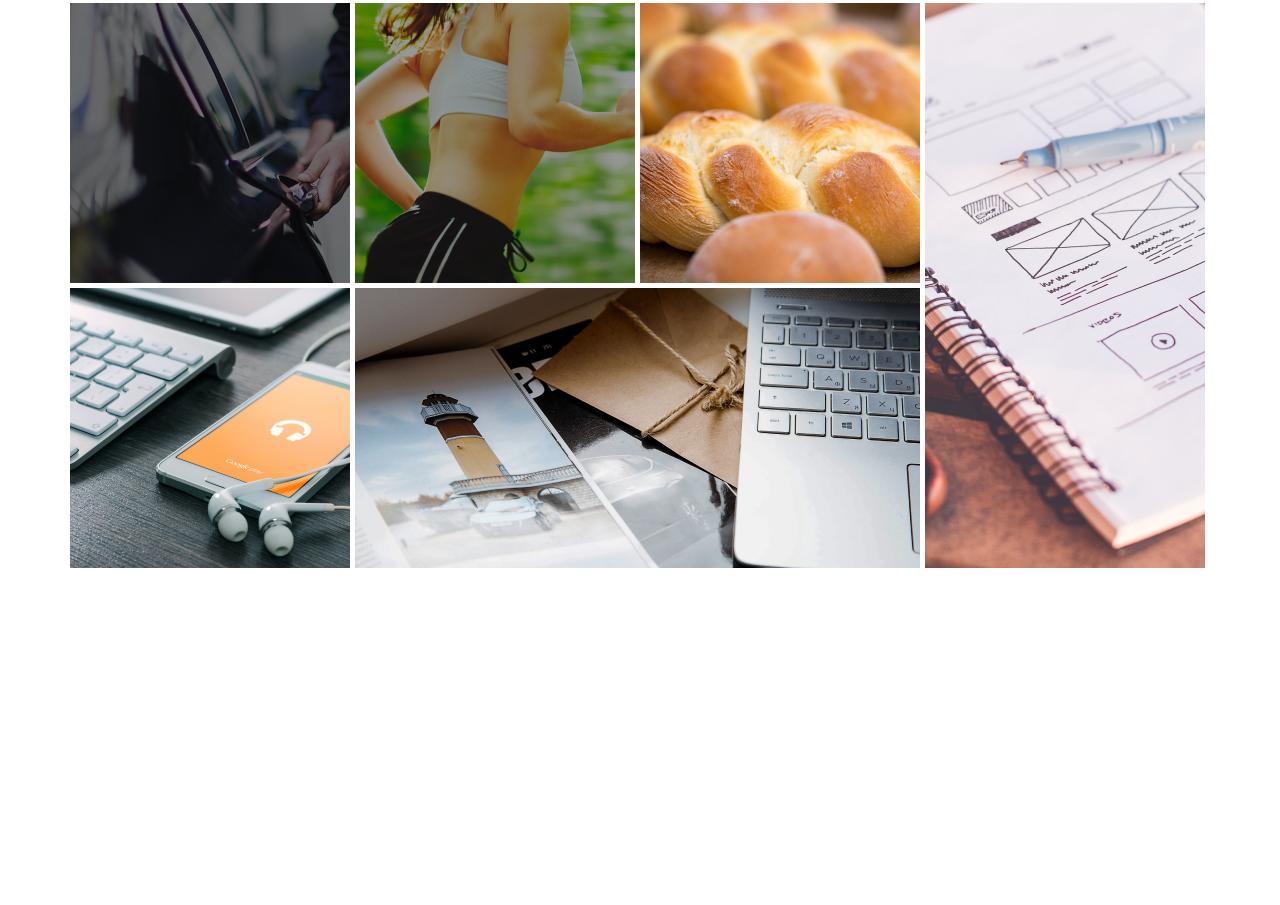
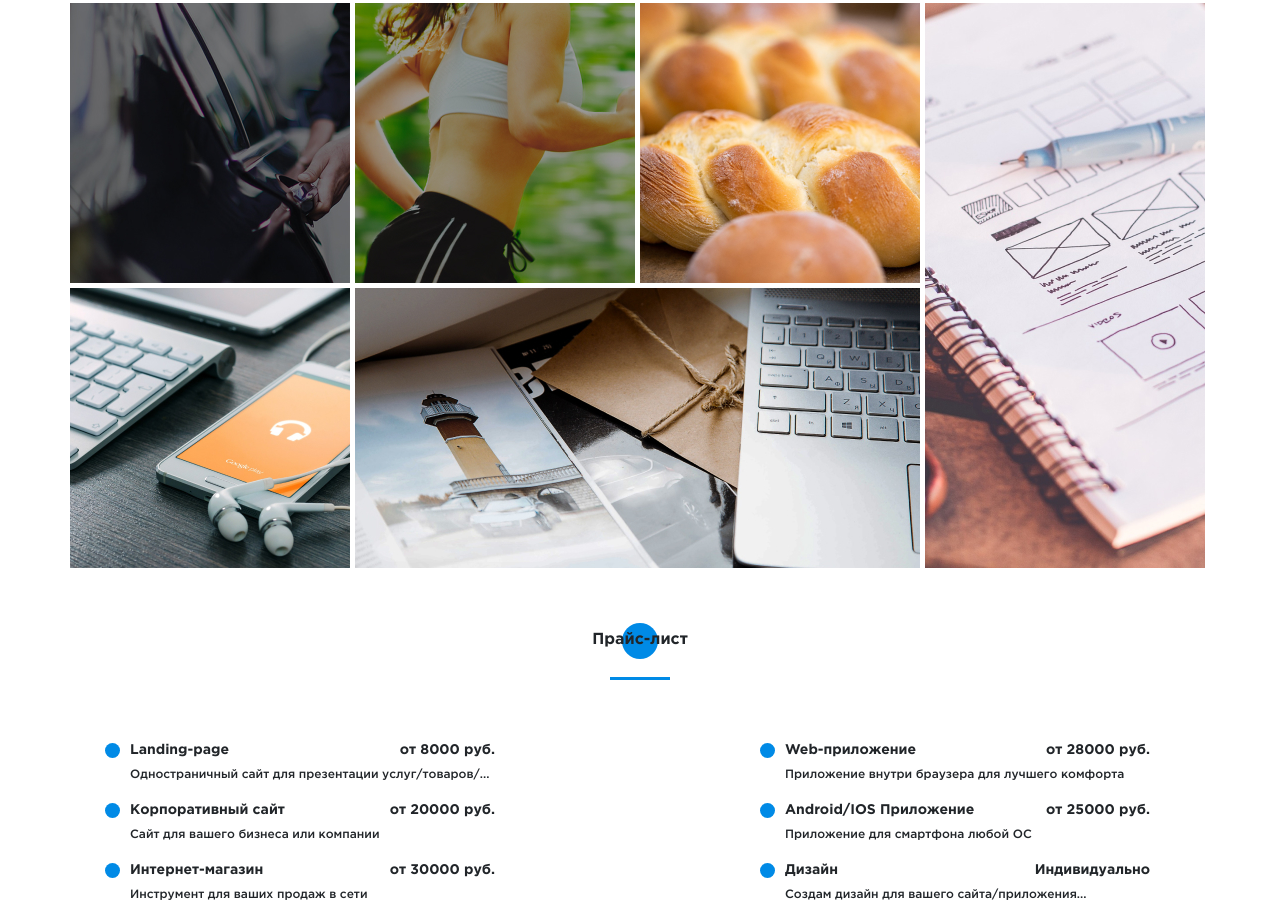
Before and after one commit to PileroiD/Portfolio, a website: page src/index.html in a window 1280 px wide. Shown: the part 3604-4509 px from the top of the page. Before the commit the page ends 4172 px from the top, so only its background shows below. Drawn offline with nearby package versions, Linux system fonts and the light colour scheme; files that its build step writes are made by us from their sources; a web font is replaced by a local one.

Commit message:
The price section ready

```diff
--- a/src/index.html
+++ b/src/index.html
@@ -318,6 +318,59 @@
         </div>
     </section>
 
+    <section class="price_list">
+        <div class="container">
+            <h2 class="title title_fz16 title__section-title">Прайс-лист</h2>
+            <div class="divider"></div>
+            <div class="price_list__wrapper">
+                <div class="price_list-item">
+                    <div class="price_list-item__head">
+                        <div class="title title_fz14 price_list-item__name">Landing-page</div>
+                        <div class="title title_fz14 price_list-item__price">от 8000 руб.</div>
+                    </div>
+                    <div class="title title_fz12 price_list-item__text">Одностраничный сайт для презентации услуг/товаров/...</div>
+                </div>
+                <div class="price_list-item">
+                    <div class="price_list-item__head">
+                        <div class="title title_fz14 price_list-item__name">Web-приложение</div>
+                        <div class="title title_fz14 price_list-item__price">от 28000 руб.</div>
+                    </div>
+                    <div class="title title_fz12 price_list-item__text">Приложение внутри браузера для лучшего комфорта</div>
+                </div>
+                <div class="price_list-item">
+                    <div class="price_list-item__head">
+                        <div class="title title_fz14 price_list-item__name">Корпоративный сайт</div>
+                        <div class="title title_fz14 price_list-item__price">от 20000 руб.</div>
+                    </div>
+                    <div class="title title_fz12 price_list-item__text">Сайт для вашего бизнеса или компании</div>
+                </div>
+                <div class="price_list-item">
+                    <div class="price_list-item__head">
+                        <div class="title title_fz14 price_list-item__name">Android/IOS Приложение</div>
+                        <div class="title title_fz14 price_list-item__price">от 25000 руб.</div>
+                    </div>
+                    <div class="title title_fz12 price_list-item__text">Приложение для смартфона любой ОС</div>
+                </div>
+                <div class="price_list-item">
+                    <div class="price_list-item__head">
+                        <div class="title title_fz14 price_list-item__name">Интернет-магазин</div>
+                        <div class="title title_fz14 price_list-item__price">от 30000 руб.</div>
+                    </div>
+                    <div class="title title_fz12 price_list-item__text">Инструмент для ваших продаж в сети</div>
+                </div>
+                <div class="price_list-item">
+                    <div class="price_list-item__head">
+                        <div class="title title_fz14 price_list-item__name">Дизайн</div>
+                        <div class="title title_fz14 price_list-item__price">Индивидуально</div>
+                    </div>
+                    <div class="title title_fz12 price_list-item__text">Создам дизайн для вашего сайта/приложения...</div>
+                </div>
+            </div>
+        </div>
+    </section>
+
+
+
     <script src="js/script.js"></script>
 </body>
 </html>
--- /dev/null
+++ b/src/scss/blocks/_price_list.scss
@@ -0,0 +1,36 @@
+.price_list {
+    padding-top: 60px;
+    &__wrapper {
+        margin-top: 60px;
+        padding: 0 60px;
+        display: grid;
+        grid-template: repeat(3, minmax(45px, auto)) / repeat(2, 365px);
+        grid-auto-rows: minmax(45px, auto);
+        row-gap: 15px;
+        justify-content: space-between;
+    }
+    &-item {
+        &__head {
+            display: grid;
+            grid-template-columns: repeat(2, auto);
+            justify-content: space-between;
+        }
+        &__name {
+            justify-self: start;
+            position: relative;
+            @include before_circle;
+            &:before {
+                width: 15px;
+                height: 15px;
+                top: 3px;
+                left: -25px;
+            }
+        }
+        &__price {
+            justify-self: end;
+        }
+        &__text {
+            margin-top: 5px;
+        }
+    }
+}
--- a/src/scss/style.scss
+++ b/src/scss/style.scss
@@ -44,3 +44,4 @@
 @import 'blocks/resume';
 @import 'blocks/tools';
 @import 'blocks/portfolio';
+@import 'blocks/price_list';
```
